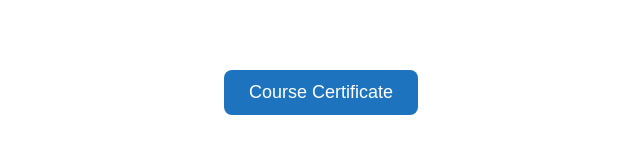
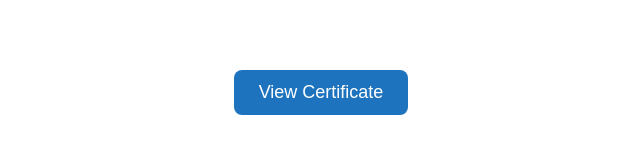
Before and after one commit to pandeysurajkumar/certificate-page, a plain HTML site: page index.html in a window 1280 px wide. Shown: the part 316-470 px from the top of the page, without its empty margins (319-959 px from the left). Drawn offline with Linux system fonts and the light colour scheme.

Commit message:
insert certificate

```diff
--- a/index.html
+++ b/index.html
@@ -26,10 +26,9 @@
 </head>
 <body>
 
-    <button class="btn" onclick="window.open('https://archive.nptel.ac.in/noc/Ecertificate/?q=NPTEL25CS02S647501080','_blank')">
-    Course Certificate
+    <button class="btn" onclick="window.open('acn_certificate.png', '_blank')">
+        View Certificate
     </button>
-
 
 </body>
 </html>
```
Also changed, not shown: acn_certificate.png (added).
